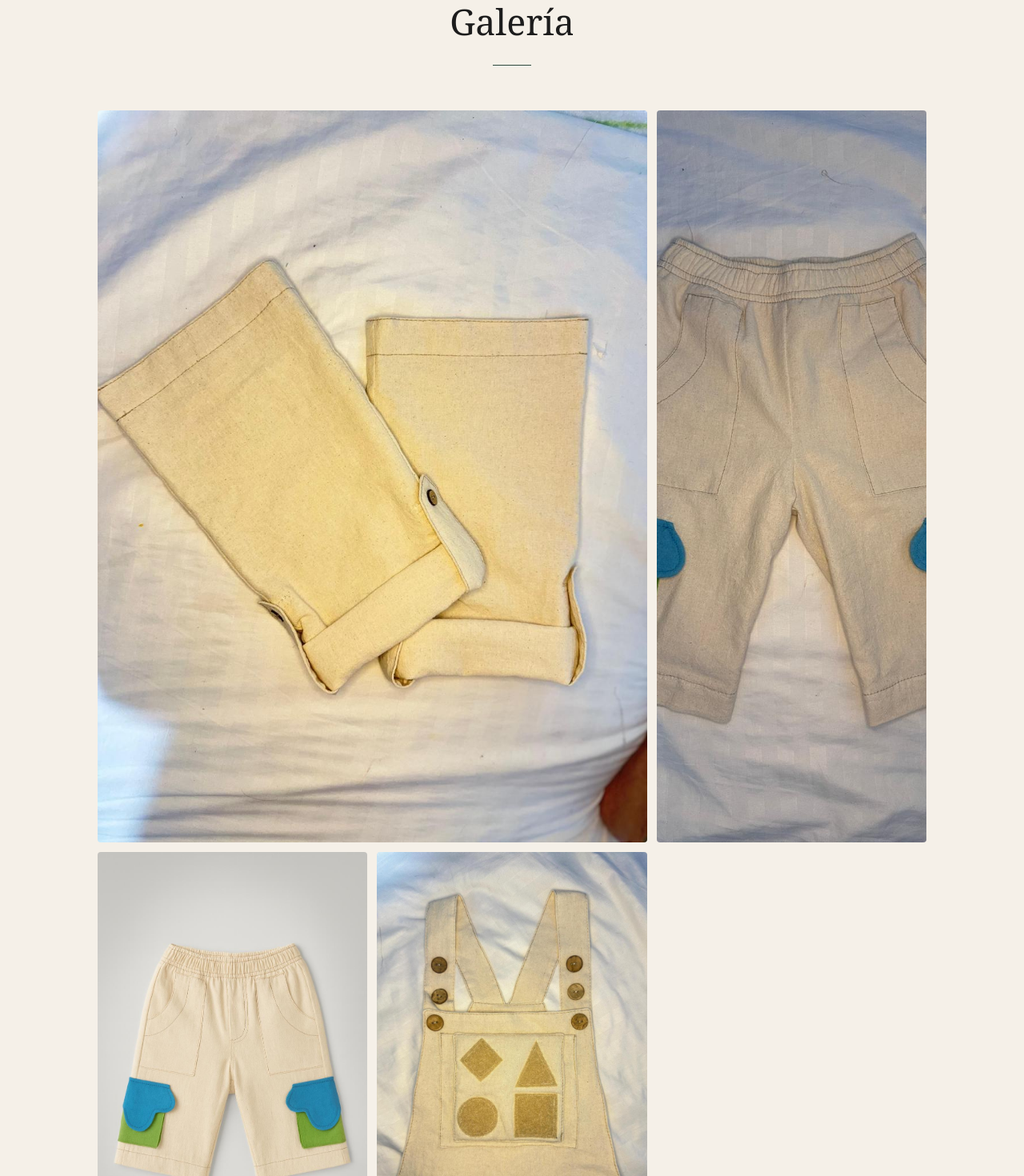
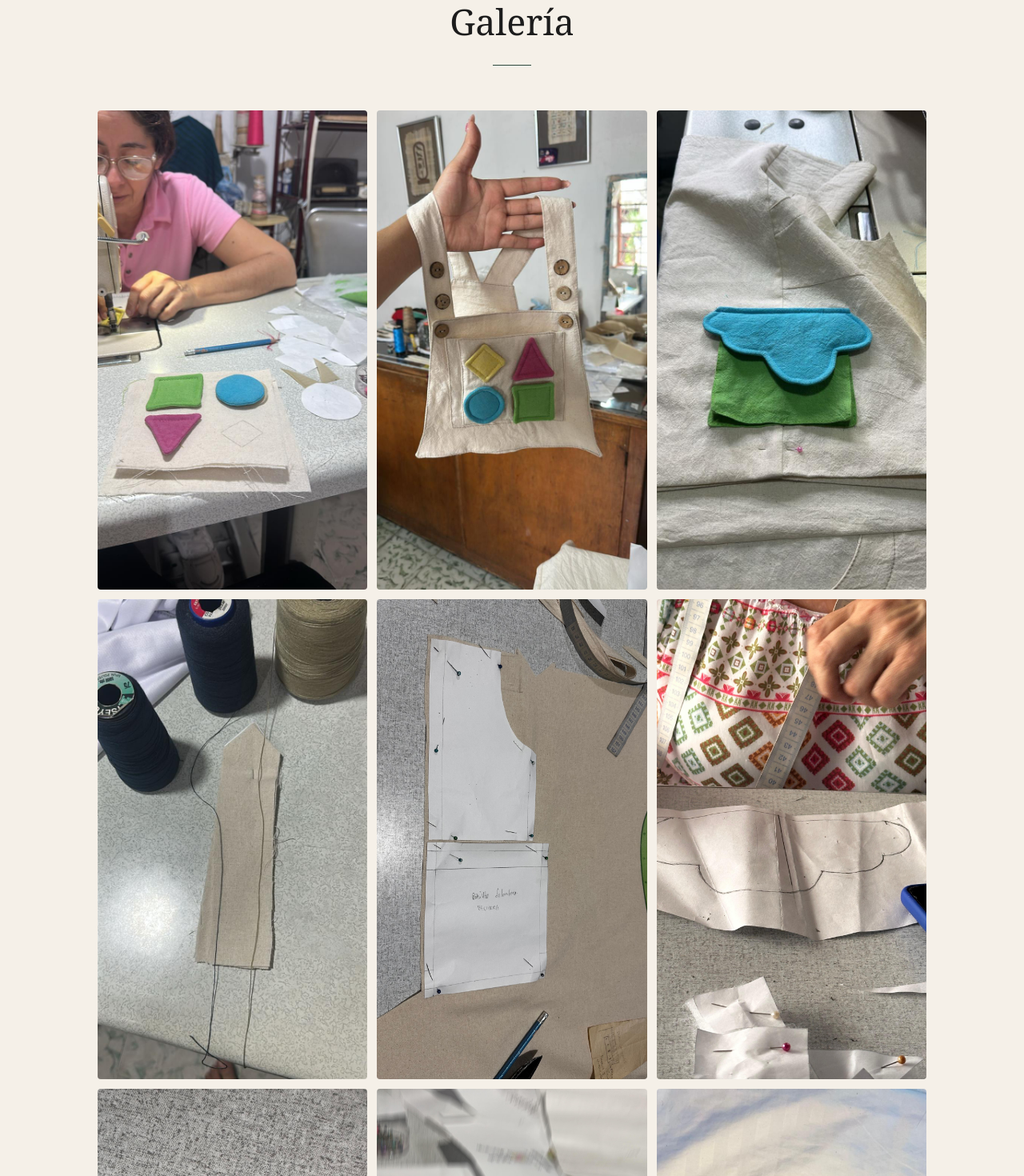
Before and after one commit to MiguelOquendoRincon/raiz-fashion-app, a Next.js app: page / in a window 1280 px wide. Shown: the part 5000-6470 px from the top of the page at 80% size. Built offline with nearby package versions, Linux system fonts and the light colour scheme.

Commit message:
feature: New images added to gallery section

```diff
--- a/src/data/gallery.js
+++ b/src/data/gallery.js
@@ -1,7 +1,32 @@
 export const GALLERY_ITEMS = [
-    { img: "/assets/model-1.jpeg", span: "span 2" },
+    { img: "/assets/process/process-1.jpeg", span: "span 1" },
+    { img: "/assets/process/process-2.jpeg", span: "span 1" },
+    { img: "/assets/process/process-3.jpeg", span: "span 1" },
+    { img: "/assets/process/process-4.jpeg", span: "span 1" },
+    { img: "/assets/process/process-5.jpeg", span: "span 1" },
+    { img: "/assets/process/process-6.jpeg", span: "span 1" },
+    { img: "/assets/process/process-7.jpeg", span: "span 1" },
+    { img: "/assets/process/process-8.jpeg", span: "span 1" },
+    { img: "/assets/model-1.jpeg", span: "span 1" },
     { img: "/assets/model-2.jpeg", span: "span 1" },
     { img: "/assets/model-3.jpeg", span: "span 1" },
     { img: "/assets/model-4.jpeg", span: "span 1" },
-    { img: "/assets/model-5.jpeg", span: "span 2" },
+    { img: "/assets/model-5.jpeg", span: "span 1" },
+    { img: "/assets/model-6.jpeg", span: "span 1" },
+    { img: "/assets/model-7.jpeg", span: "span 1" },
+    { img: "/assets/model-8.jpeg", span: "span 1" },
+    { img: "/assets/model-9.jpeg", span: "span 1" },
+    { img: "/assets/model-10.jpeg", span: "span 1" },
+    { img: "/assets/model-11.jpeg", span: "span 1" },
+    { img: "/assets/model-12.jpeg", span: "span 1" },
+    { img: "/assets/model-13.jpeg", span: "span 1" },
+    { img: "/assets/model-14.jpeg", span: "span 1" },
+    { img: "/assets/model/model-1.jpeg", span: "span 1" },
+    { img: "/assets/model/model-2.jpeg", span: "span 1" },
+    { img: "/assets/model/model-3.jpeg", span: "span 1" },
+    { img: "/assets/model/model-4.jpeg", span: "span 1" },
+    { img: "/assets/model/model-5.jpeg", span: "span 1" },
+    { img: "/assets/model/model-6.jpeg", span: "span 1" },
+    { img: "/assets/superior_interactivo.png", span: "span 1" },
+    { img: "/assets/prenda_completa.png", span: "span 1" },
 ];
```
